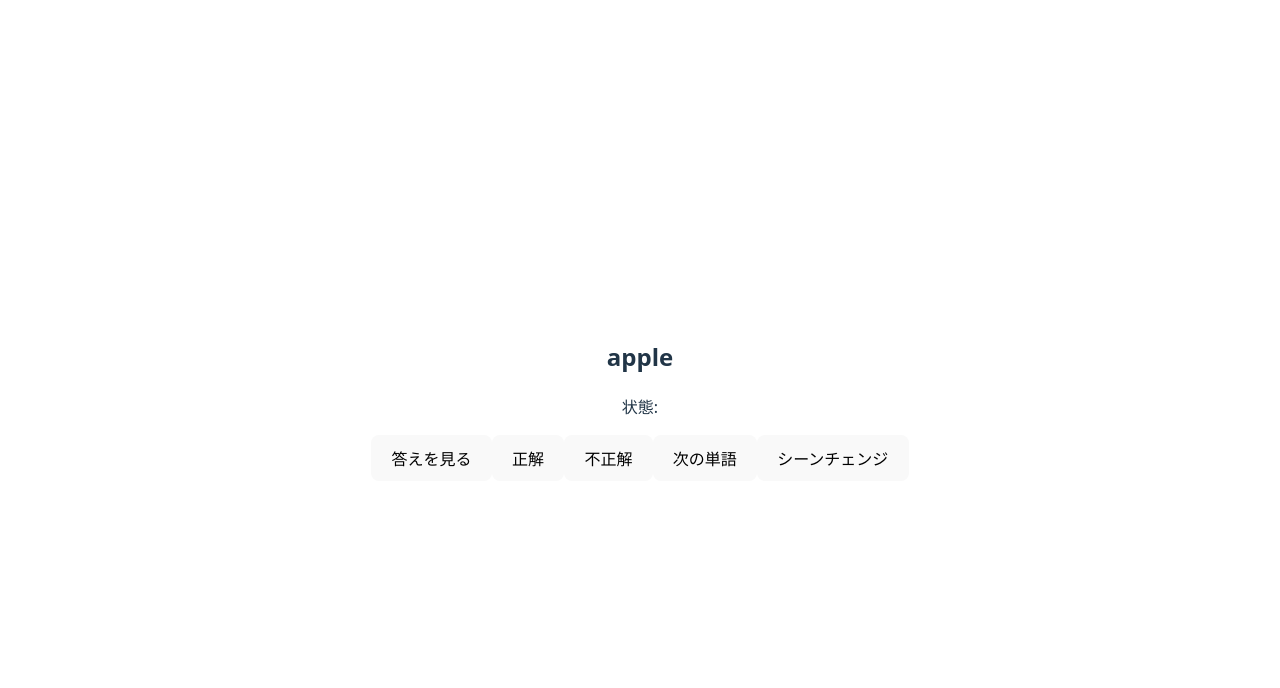
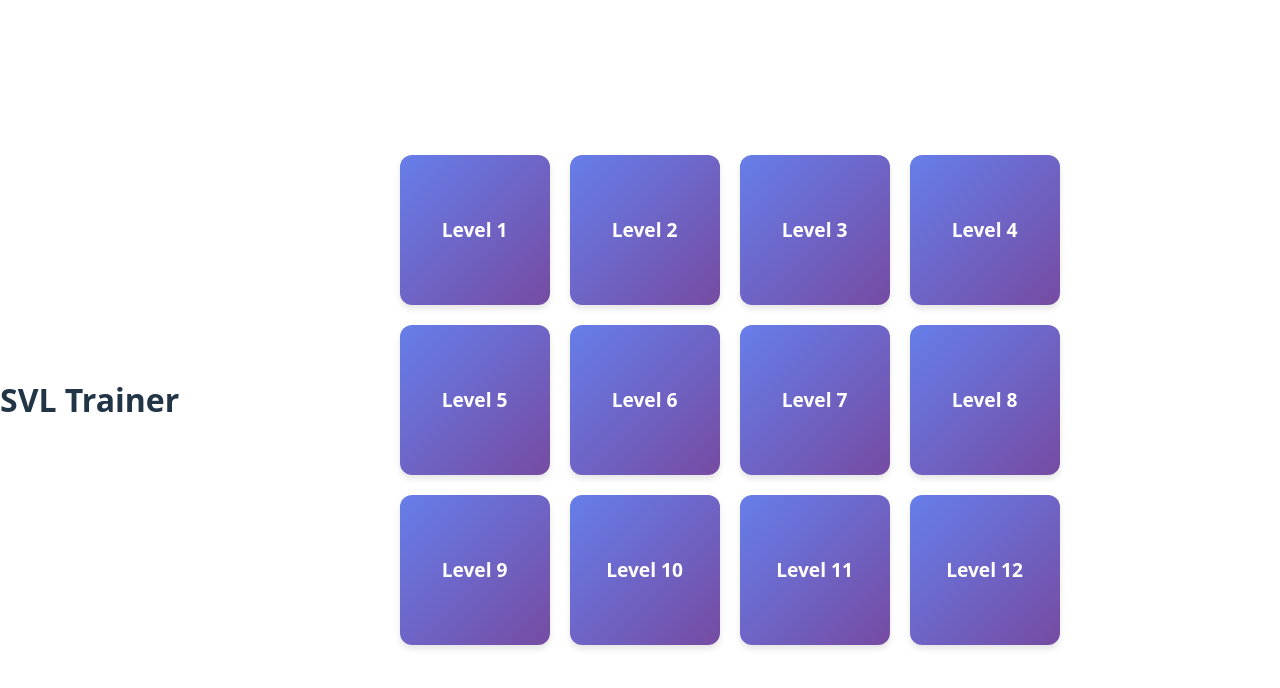
Before and after one commit to haruomaki/svl-trainer, a React (Vite) app in the folder client/: page / in a window 1280 px wide. Shown: the top 688 px of the page. Built offline with nearby package versions, Linux system fonts and the light colour scheme; no server answers.

Commit message:
Hubコンポーネント追加

```diff
--- a/client/src/App.tsx
+++ b/client/src/App.tsx
@@ -3,6 +3,7 @@ import { BrowserRouter as Router, Route, Routes, Link, useLocation } from 'react
 import './App.css'
 import { Quiz } from './Quiz';
 import { api } from './API';
+import Hub from './Hub';
 
 type Word = {
   en: string
@@ -27,7 +28,7 @@ export default function App() {
   return (
     <Router basename={import.meta.env.BASE_URL}>
       <Routes>
-        <Route path="/" element={<Title />} />
+        <Route path="/" element={<Hub />} />
         <Route path="/quiz" element={<>
           <Quiz />
           <Link to="/">
--- /dev/null
+++ b/client/src/Hub.css
@@ -0,0 +1,28 @@
+.level-grid {
+    display: grid;
+    grid-template-columns: repeat(auto-fit, minmax(150px, 1fr));
+    gap: 20px;
+    max-width: 800px;
+    margin: 0 auto;
+    padding: 20px;
+}
+
+.level-card {
+    aspect-ratio: 1 / 1;
+    display: flex;
+    align-items: center;
+    justify-content: center;
+    background: linear-gradient(135deg, #667eea 0%, #764ba2 100%);
+    color: white;
+    text-decoration: none;
+    border-radius: 12px;
+    font-size: 1.2rem;
+    font-weight: bold;
+    transition: transform 0.2s, box-shadow 0.2s;
+    box-shadow: 0 4px 6px rgba(0, 0, 0, 0.1);
+}
+
+.level-card:hover {
+    transform: translateY(-5px);
+    box-shadow: 0 8px 12px rgba(0, 0, 0, 0.2);
+}
--- /dev/null
+++ b/client/src/Hub.tsx
@@ -0,0 +1,20 @@
+import { Link } from "react-router-dom";
+import "./Hub.css"
+
+export default function Hub() {
+    return (<>
+        <h1>SVL Trainer</h1>
+
+        <div className="level-grid">
+            {[...Array(12)].map((_, i) => (
+                <Link
+                    key={i}
+                    to={`/quiz?level=${i + 1}`}
+                    className="level-card"
+                >
+                    <span className="level-number">Level {i + 1}</span>
+                </Link>
+            ))}
+        </div>
+    </>);
+}
```
